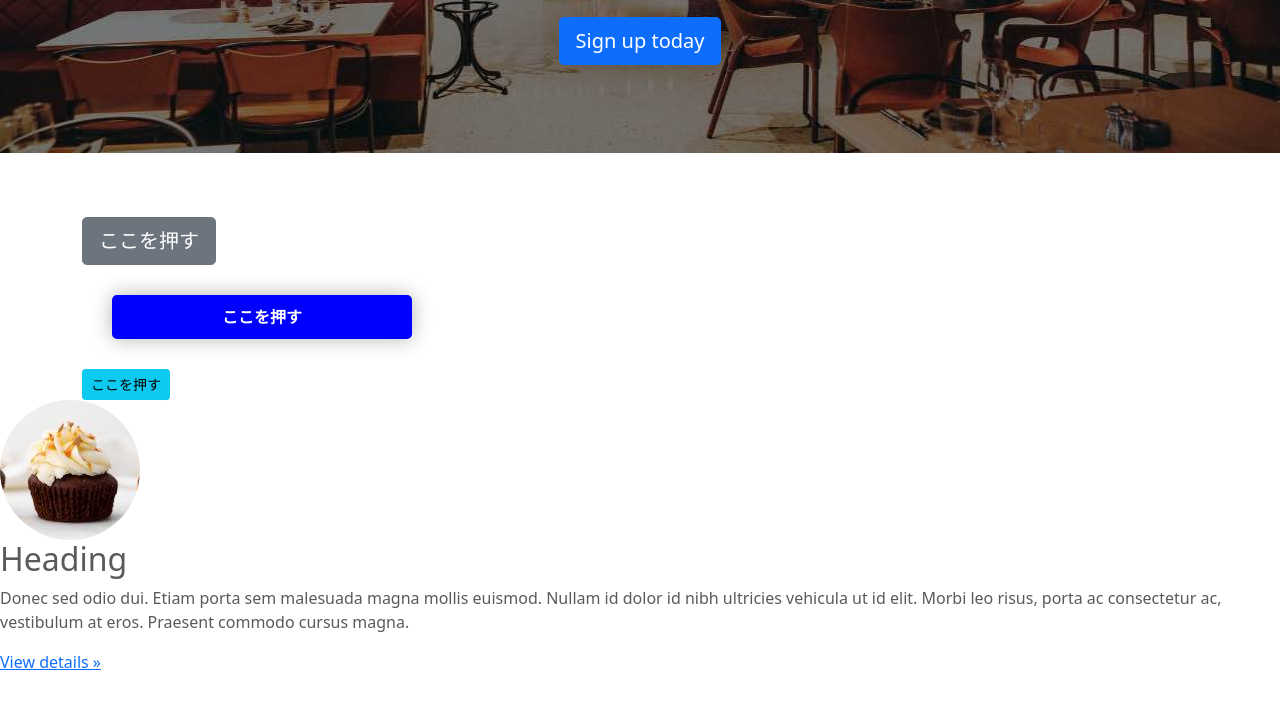
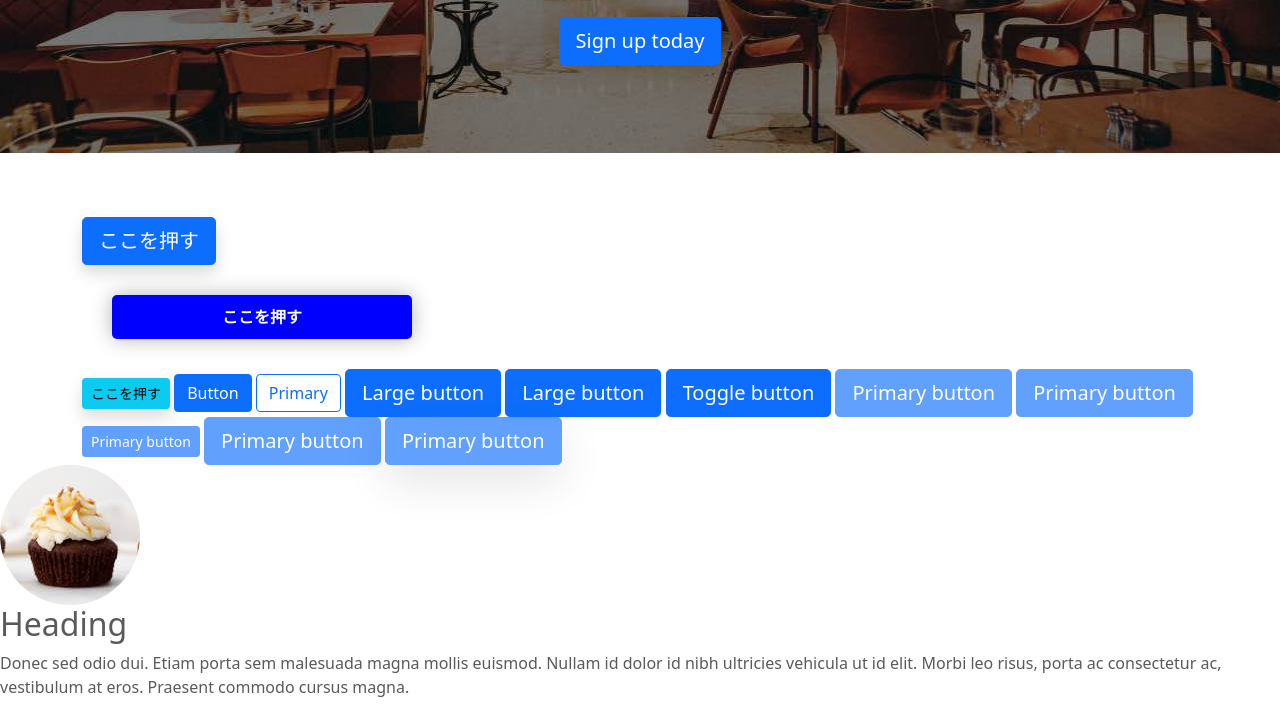
Before and after one commit to RamenKotteri/bootatrap-basic-kadai, a plain HTML site: page kadai_004/index_for_student.html in a window 1280 px wide. Shown: the part 359-1072 px from the top of the page. Drawn offline with nearby package versions, Linux system fonts and the light colour scheme.

Commit message:
Add files via upload

```diff
--- a/kadai_004/index_for_student.html
+++ b/kadai_004/index_for_student.html
@@ -64,9 +64,29 @@
           }
         </style>
 
-        <button class="btn btn-secondary btn-lg">ここを押す</button>
+        <button class="btn btn-primary btn-lg shadow">ここを押す</button>
         <div class="button-test">ここを押す</div>
-        <a href="" class="btn btn-info btn-sm">ここを押す</a>
+        <a href="" class="btn btn-info btn-sm shadow">ここを押す</a>
+
+        <button class="btn btn-primary" type="submit">Button</button>
+
+        <button type="button" class="btn btn-outline-primary">Primary</button>
+
+        <button type="button" class="btn btn-primary btn-lg">Large button</button>
+
+        <button type="button" class="btn btn-primary btn-lg shadow-sm">Large button</button>
+
+        <button type="button" class="btn btn-primary btn-lg data-bs-toggle="button autocomplete="off">Toggle button</button>
+
+        <button type="button" class="btn btn-lg btn-primary" disabled>Primary button</button>
+
+        <button type="button" class="btn btn-lg btn-primary btn-lg" disabled>Primary button</button>
+
+        <button type="button" class="btn btn-lg btn-primary btn-sm" disabled>Primary button</button>
+
+        <button type="button" class="btn btn-lg btn-primary shadow-sm" disabled>Primary button</button>
+
+        <button type="button" class="btn btn-lg btn-primary shadow-lg" disabled>Primary button</button>
 
         </div>
 
```
